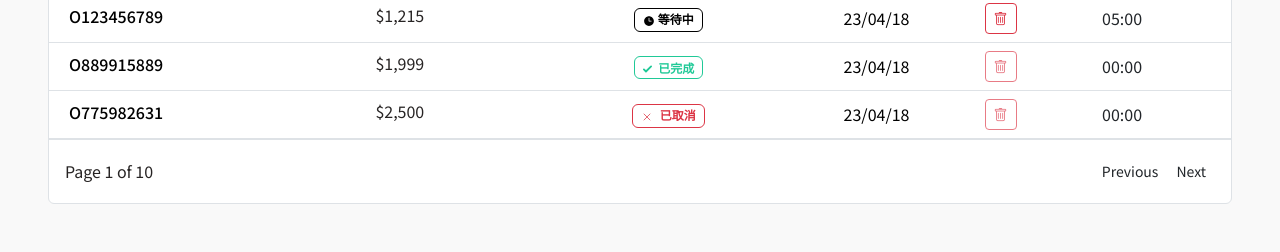
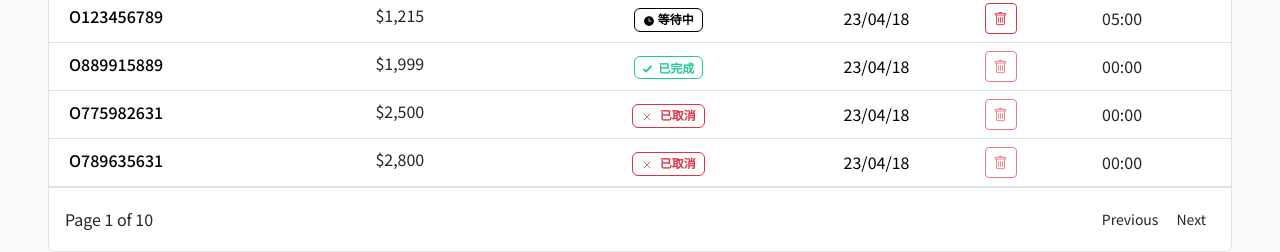
Before and after one commit to sleepersusu/BistroProject, a Vue app in the folder FrontEnd/: page /cartCheckSuc in a window 1280 px wide. Shown: the part 1040-1292 px from the top of the page. Built offline with nearby package versions, Linux system fonts and the light colour scheme; no server answers; some icons are missing; what @lucky-canvas/vue would draw is missing.

Commit message:
1216 add orderlist

```diff
--- a/FrontEnd/src/components/Orders.vue
+++ b/FrontEnd/src/components/Orders.vue
@@ -240,6 +240,69 @@
                       00:00
                     </td>
                   </tr>
+
+                  <!-- 4 -->
+                  <tr>
+                    <td>
+                      <div class="d-flex px-2 py-1">
+                        <div class="d-flex flex-column justify-content-center ms-1">
+                          <h6 class="mb-0 text-sm font-weight-semibold text-primary">O789635631</h6>
+                        </div>
+                      </div>
+                    </td>
+
+                    <td>
+                      <p class="text-sm text-dark font-weight-semibold mb-0">$2,800</p>
+                    </td>
+
+                    <td class="align-middle text-center text-sm">
+                      <span
+                        class="badge badge-sm border border-danger text-danger"
+                        style="background-color: white"
+                      >
+                        <svg
+                          width="12"
+                          height="12"
+                          xmlns="http://www.w3.org/2000/svg"
+                          fill="none"
+                          viewBox="0 0 24 24"
+                          stroke-width="1.5"
+                          stroke="currentColor"
+                          class="me-1"
+                        >
+                          <path
+                            stroke-linecap="round"
+                            stroke-linejoin="round"
+                            d="M6 18L18 6M6 6l12 12"
+                          />
+                        </svg>
+                        已取消
+                      </span>
+                    </td>
+
+                    <td class="align-middle text-center">
+                      <span class="text-primary text-sm font-weight-normal">23/04/18</span>
+                    </td>
+
+                    <td class="align-middle">
+                      <a
+                        href="javascript:;"
+                        class="text-secondary font-weight-bold text-xs"
+                        data-bs-toggle="tooltip"
+                        data-bs-title="Edit user"
+                      >
+                        <button class="btn btn-sm btn-outline-danger disabled">
+                          <i class="bi bi-trash" id="trashButton"></i>
+                        </button>
+                      </a>
+                    </td>
+                    <!-- 倒計時顯示 -->
+                    <td class="align-middle" id="countdown">
+                      00:00
+                    </td>
+                  </tr>
+
+
                 </tbody>
               </table>
             </div>
```
